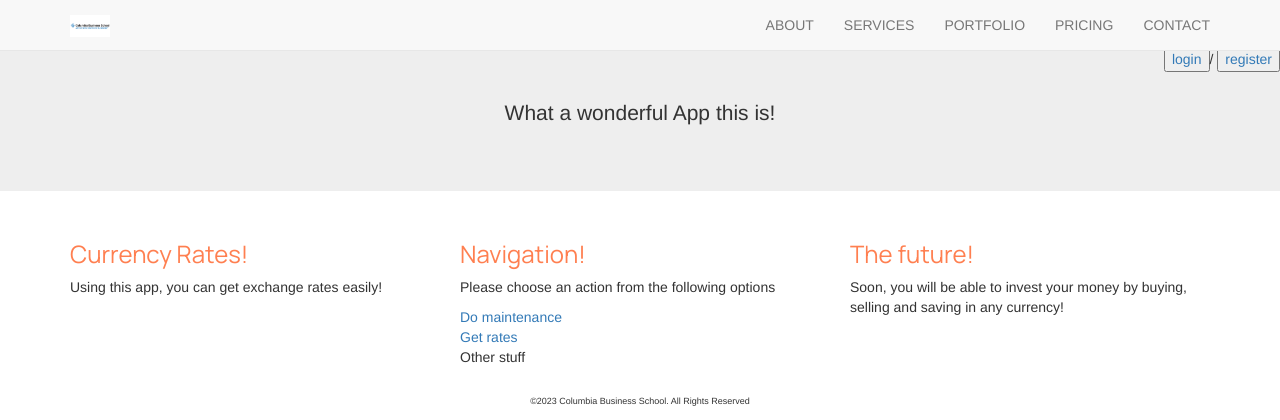
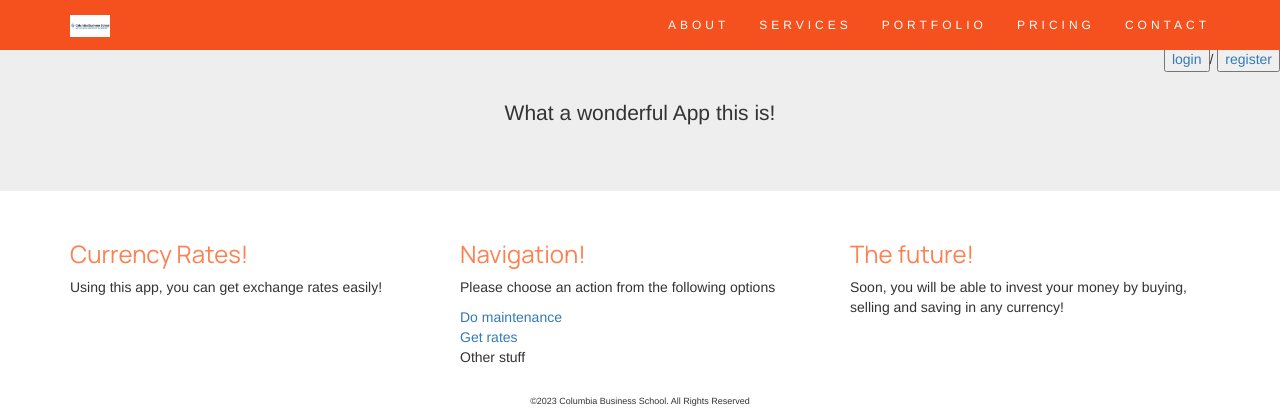
Before and after one commit to patrickjylin/djangoProject3, a Django app: page / in a window 1280 px wide. Shown: the top 420 px of the page. Run offline with Django 4.2, Linux system fonts and the light colour scheme; some libraries are stand-ins or nearby versions.

Commit message:
Added navbar styling to style.css

```diff
--- a/static/myapp/style.css
+++ b/static/myapp/style.css
@@ -22,3 +22,28 @@ h1 {
     font-weight: 400;
     /*font-size: 50px;*/
 }
+
+.navbar {
+  margin-bottom: 0;
+  background-color: #f4511e;
+  z-index: 9999;
+  border: 0;
+  font-size: 12px !important;
+  line-height: 1.42857143 !important;
+  letter-spacing: 4px;
+  border-radius: 0;
+}
+
+.navbar li a, .navbar .navbar-brand {
+  color: #fff !important;
+}
+
+.navbar-nav li a:hover, .navbar-nav li.active a {
+  color: #f4511e !important;
+  background-color: #fff !important;
+}
+
+.navbar-default .navbar-toggle {
+  border-color: transparent;
+  color: #fff !important;
+}
```
